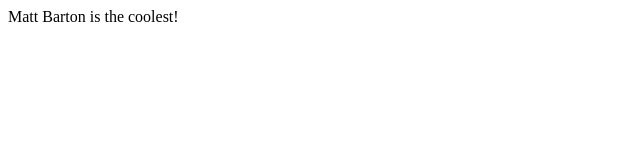
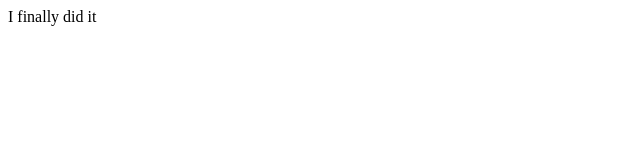
Before and after one commit to al-philipmeith/velocitydcos, a plain HTML site: page index.html in a window 1280 px wide. Shown: the whole page, without its empty margins (0-640 px from the left). Drawn offline with Linux system fonts and the light colour scheme.

Commit message:
Update index.html

```diff
--- a/index.html
+++ b/index.html
@@ -1 +1 @@
-<html> Matt Barton is the coolest! </html>
+<html> I finally did it </html>
```
